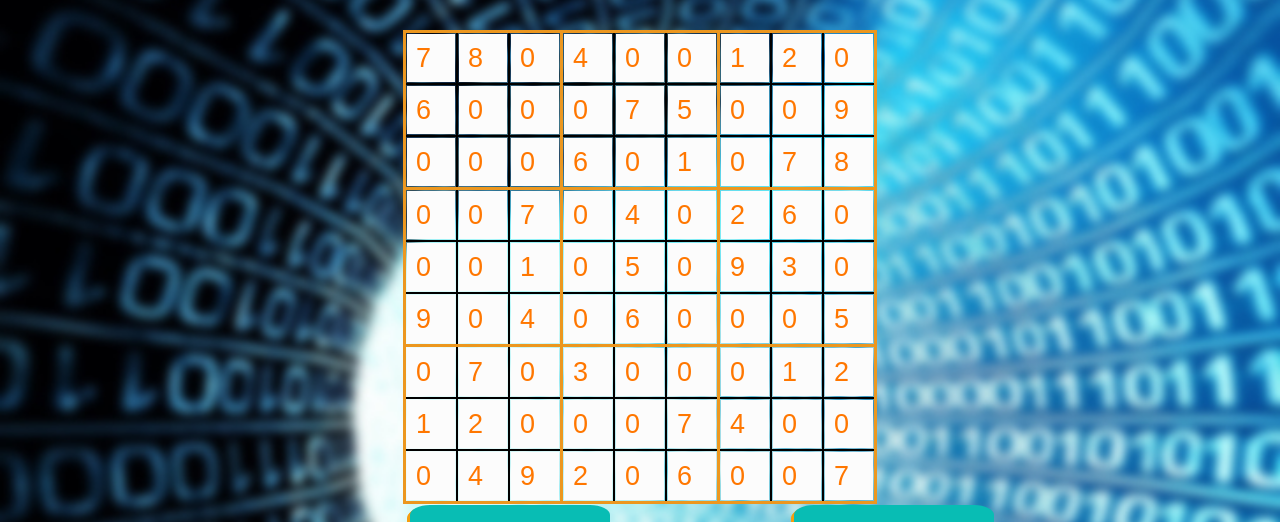
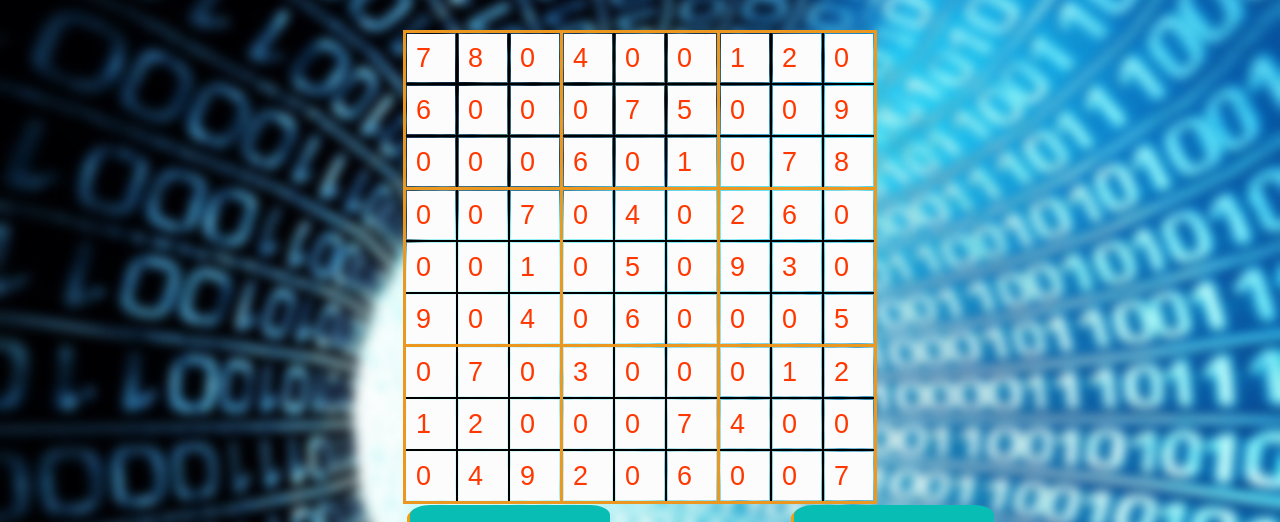
Before and after one commit to Miaad2004/Web-Sudoku-Solver, a plain HTML site: page static/index.html in a window 1280 px wide. Shown: the part 95-617 px from the top of the page. Drawn offline with Linux system fonts and the light colour scheme.

Commit message:
Update stylesheet.css

```diff
--- a/static/stylesheet.css
+++ b/static/stylesheet.css
@@ -30,7 +30,7 @@ html, body {
   }
 
   input {
-	color: #ff7700;
+	color: #ff3700;
 	padding: 0;
 	border: 0;
 	text-align: center;
```
